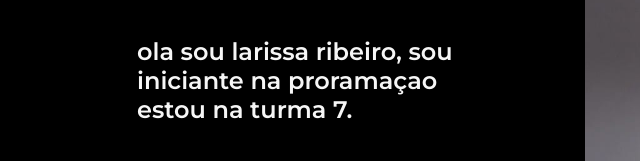
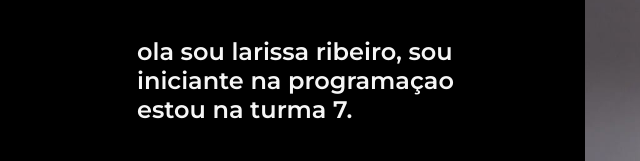
Before and after one commit to larissaRds/portif, a plain HTML site: page about.html in a window 1280 px wide. Shown: the part 359-520 px from the top of the page, 55-695 px from the left. Drawn offline with nearby package versions, Linux system fonts and the light colour scheme.

Commit message:
Update about.html
alterou um erro

```diff
--- a/about.html
+++ b/about.html
@@ -17,7 +17,7 @@
      <section class="apresentacao__conteudo">
         <h1 class="apresentacao__conteudo__titulo">sobre mim</h1>
         <p class="apresentacao__conteudo__texto">
-            ola sou larissa ribeiro, sou iniciante na proramaçao estou na turma 7.
+            ola sou larissa ribeiro, sou iniciante na programaçao estou na turma 7.
         </p>
 
         <p class="apresentacao__conteudo__texto">
```
